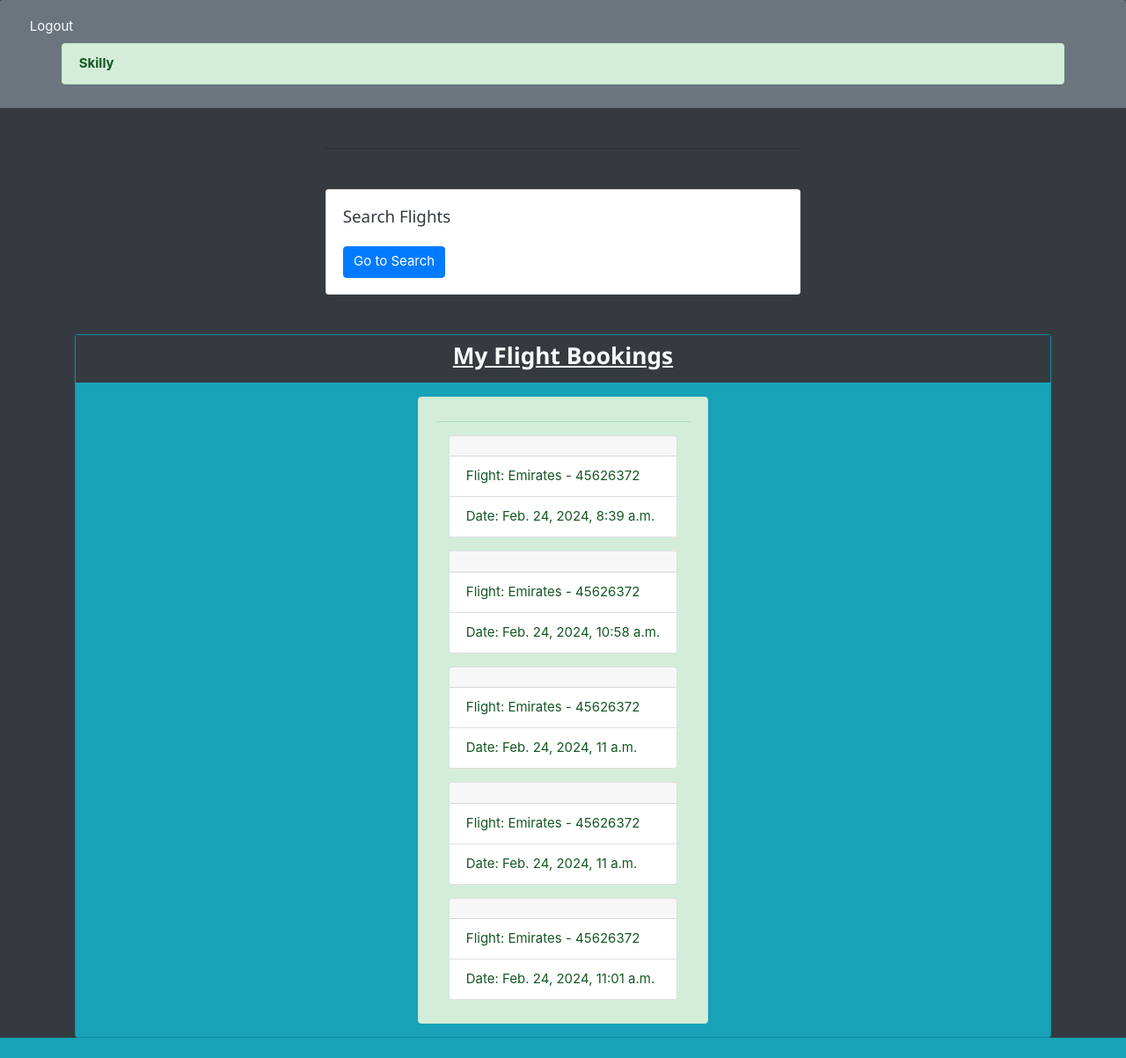
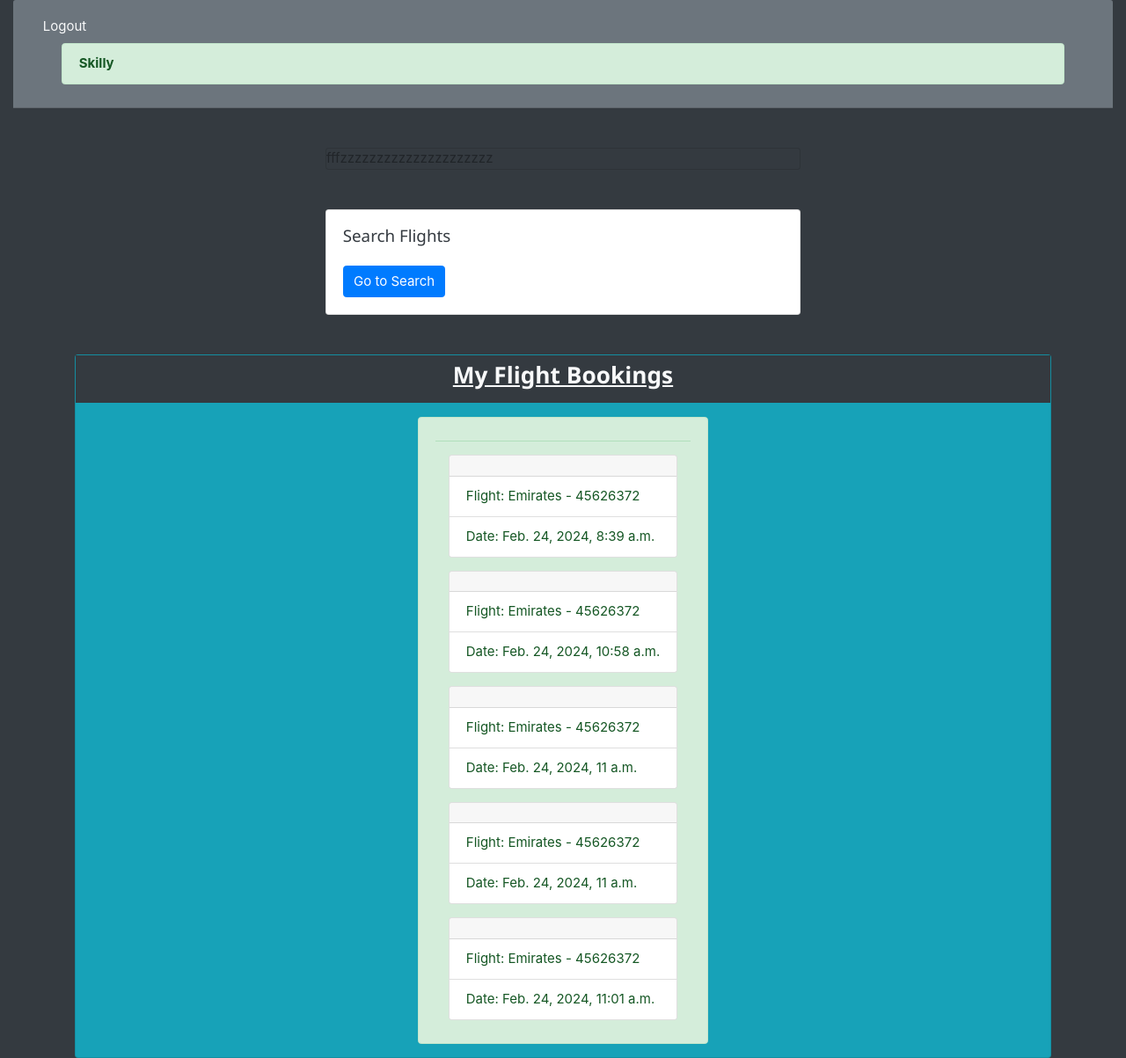
Before and after one commit to skillyboy/flightbookingapp, a Django app: page / in a window 1280 px wide. Shown: the whole page at 88% size. Before the commit the page ends 1180 px from the top, so only its background shows below. Run offline with Django 5.2, Linux system fonts and the light colour scheme; a user stored in the database is signed in; data comes from the database, SQL or seed files in the repository; both versions use the stored data as it was after the commit; some libraries are stand-ins or nearby versions.

Commit message:
frontend adjusted

```diff
--- a/flightapp/admin.py
+++ b/flightapp/admin.py
@@ -6,3 +6,6 @@ class BookingAdmin(admin.ModelAdmin):
 
 admin.site.register(Flight)
 admin.site.register(Booking,BookingAdmin)
+admin.site.register(Aircraft)
+admin.site.register(Airline)
+admin.site.register(Airport)
--- a/flightapp/templates/dashboard.html
+++ b/flightapp/templates/dashboard.html
@@ -7,7 +7,7 @@ Dashboard
 
 
 {% block content %}
-<div class="bg-dark">
+<div class="bg-dark container-fluid">
   <!-- Navbar -->
   <div class="card-header bg-secondary">
     <ul class="nav">
@@ -31,7 +31,7 @@ Dashboard
     <div class="row">
       <div class="col-md-6 offset-md-3">
         <div class="card bg-dark">
-
+fffzzzzzzzzzzzzzzzzzzzzz
           <!-- Add any additional user details here -->
         </div>
       </div>
```
Also changed, not shown: db.sqlite3.
